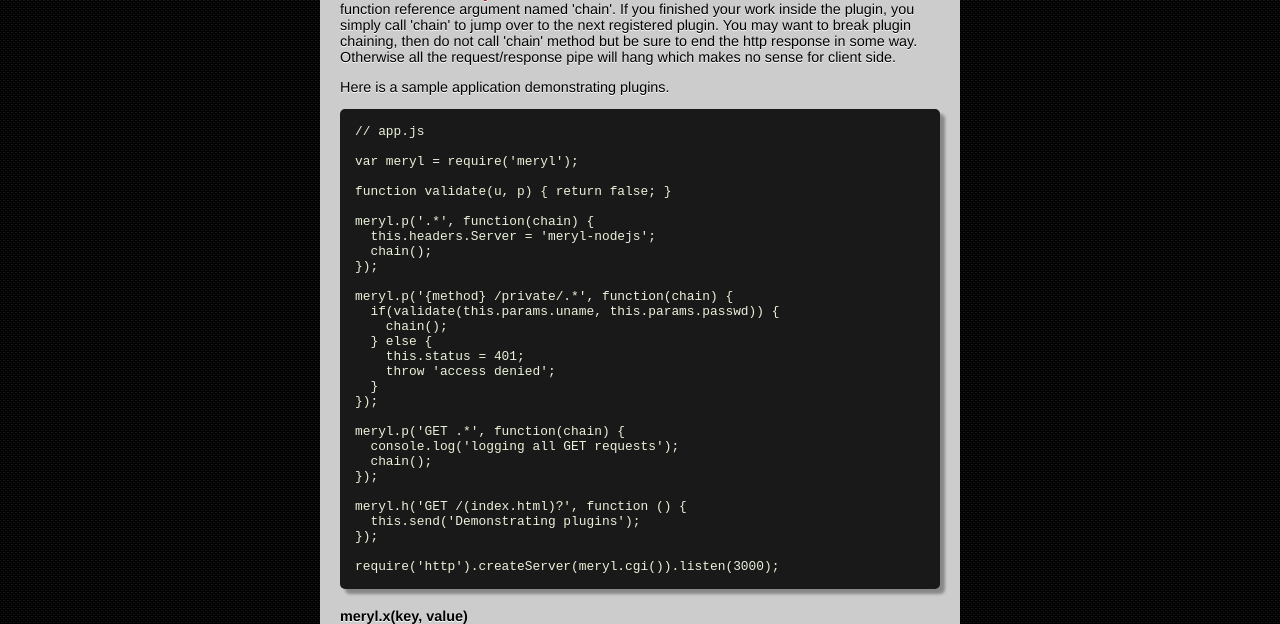
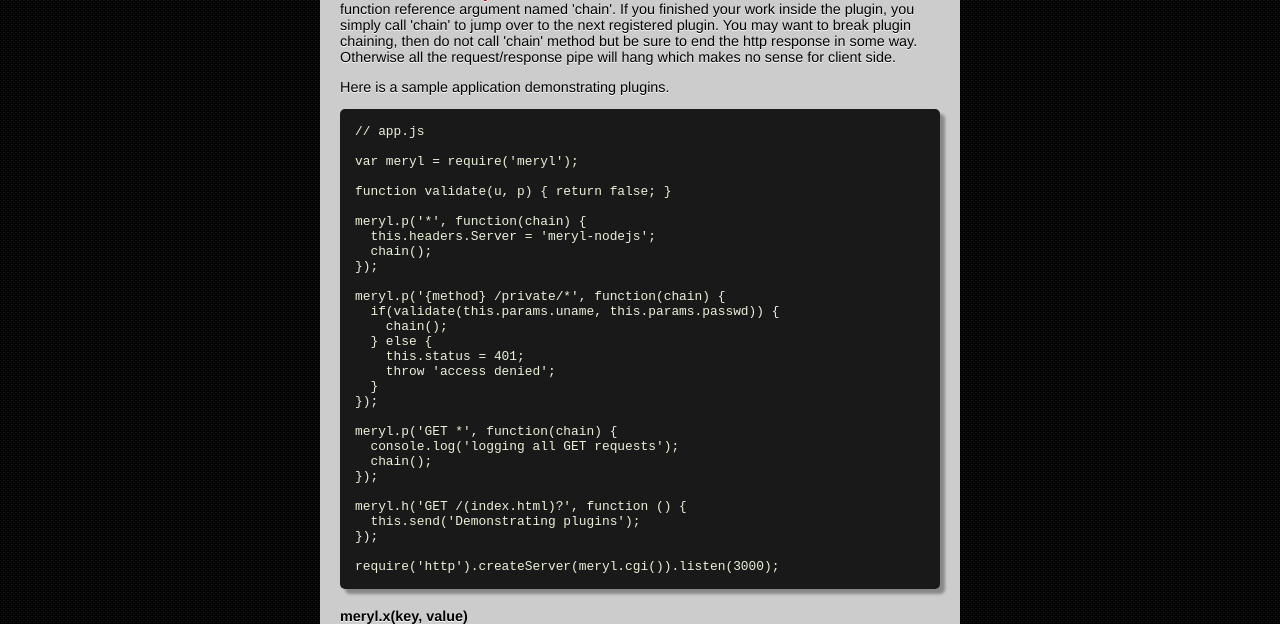
Before and after one commit to stagas/meryl, a plain HTML site: page index.html in a window 1280 px wide. Shown: the part 4060-4684 px from the top of the page. Drawn offline with Linux system fonts and the light colour scheme; a script that the page names is missing.

Commit message:
fixed .* occurences to *

```diff
--- a/index.html
+++ b/index.html
@@ -289,12 +289,12 @@ var meryl = require('meryl');
 
 function validate(u, p) { return false; }
 
-meryl.p('.*', function(chain) {
+meryl.p('*', function(chain) {
   this.headers.Server = 'meryl-nodejs';
   chain();
 });
 
-meryl.p('{method} /private/.*', function(chain) {
+meryl.p('{method} /private/*', function(chain) {
   if(validate(this.params.uname, this.params.passwd)) {
     chain();
   } else {
@@ -303,7 +303,7 @@ meryl.p('{method} /private/.*', function(chain) {
   }
 });
 
-meryl.p('GET .*', function(chain) {
+meryl.p('GET *', function(chain) {
   console.log('logging all GET requests');
   chain();
 });
```
